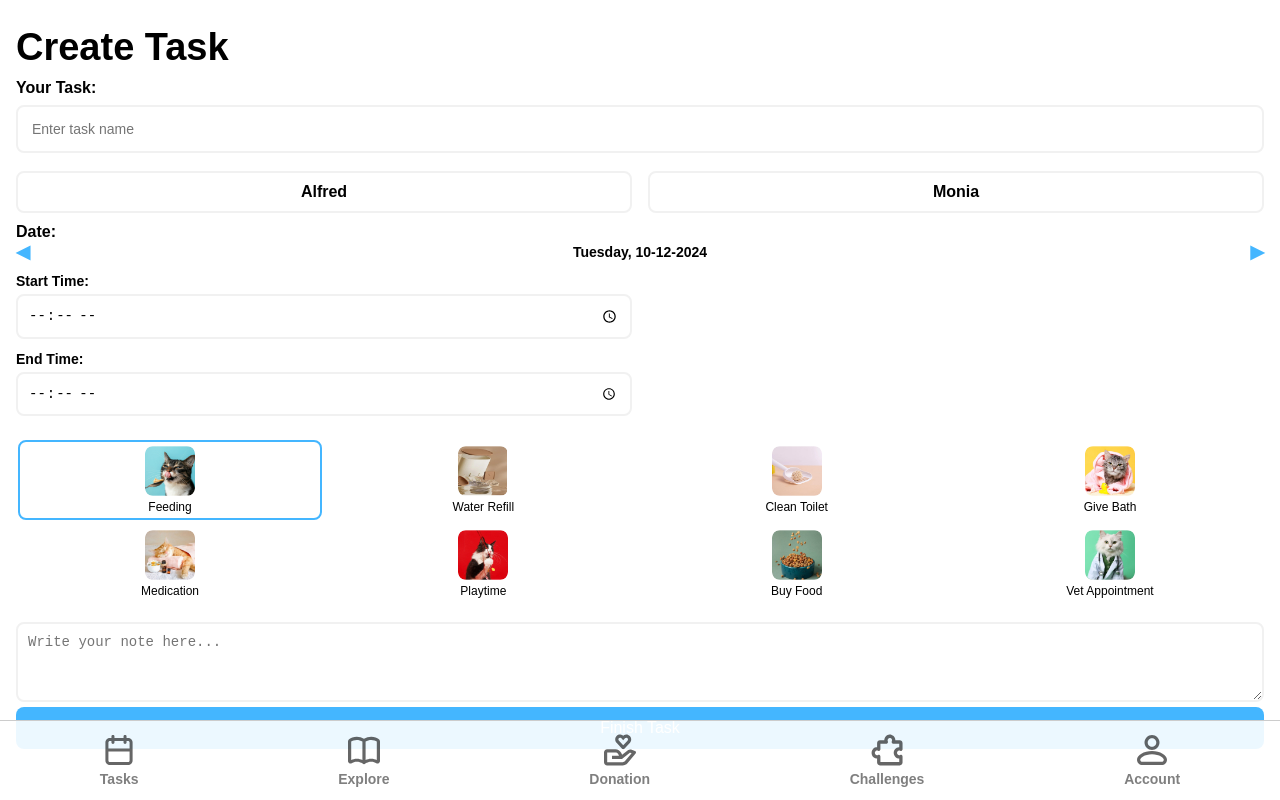
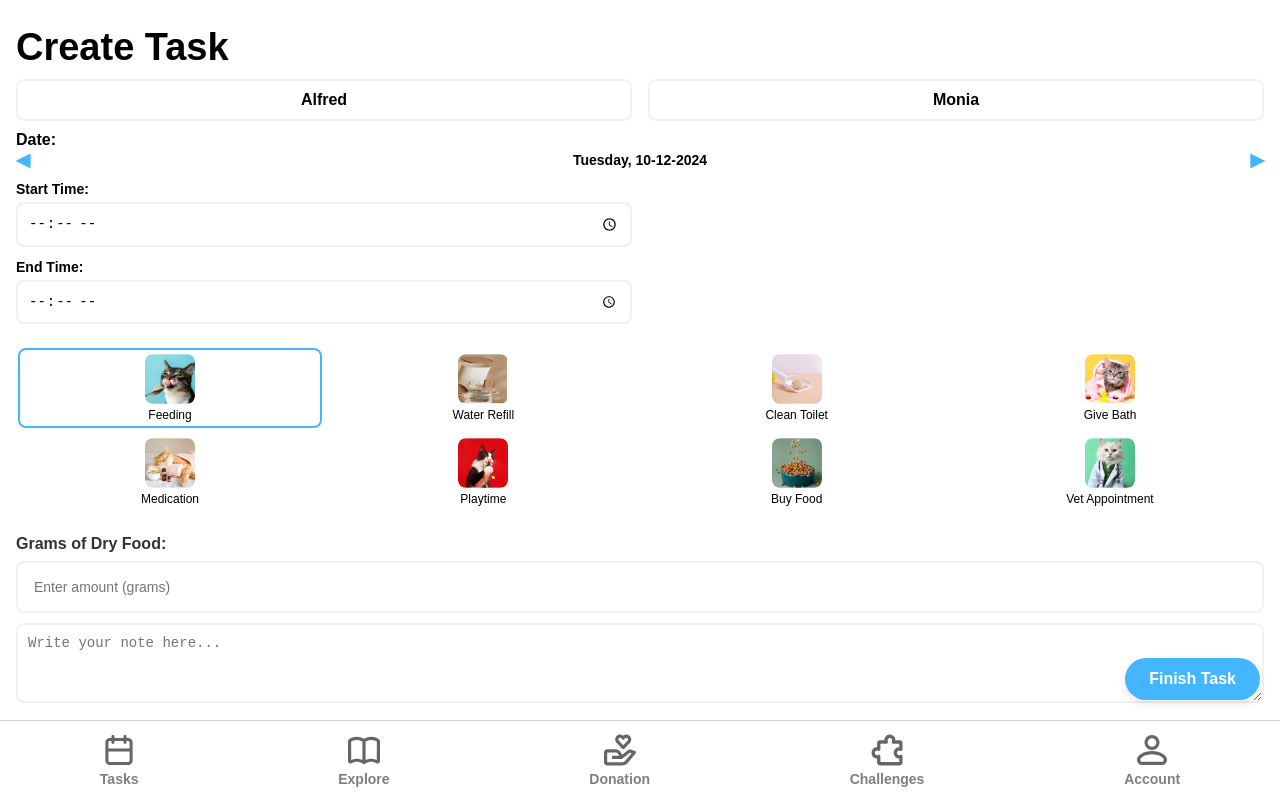
Before and after one commit to muhcho/whiskr, a React (Vite) app: page /create-task in a window 1280 px wide. Both pictures are taken after a click on the element "Feeding". Built offline with nearby package versions, Linux system fonts and the light colour scheme; a web font is replaced by a local one.

Commit message:
muahaaha

```diff
--- a/src/index.css
+++ b/src/index.css
@@ -415,6 +415,9 @@ height: 49px;
   padding-left: -30px;
 }
 
+
+
+
 .task-details {
   display: flex;
   align-items: center;
@@ -670,6 +673,36 @@ height: 49px;
   border: 2px solid #44b6ff;
 }
 
+.feeding-input-section {
+  margin-top: 5px;
+}
+
+.feeding-input-label {
+  display: block;
+  font-size: 16px;
+  font-weight: bold;
+  margin-bottom: 8px;
+  color: #333; /* Matches the text color of other labels */
+}
+
+.feeding-input {
+  width: 100%;
+  padding: 16px;
+  border: 2px solid #f1f1f1;
+  border-radius: 8px;
+  font-size: 14px;
+  transition: border-color 0.3s ease;
+  margin-bottom: 10px;
+
+}
+
+.feeding-input:focus {
+  border-color: #44b6ff; /* Matches the selected style of other inputs */
+  outline: none;
+}
+
+
+
 .notes-input {
   width: 100%;
   height: 80px;
@@ -680,17 +713,30 @@ height: 49px;
 }
 
 .finish-task-button {
-  margin-top: 5px;
-  width: 100%;
-  padding: 12px;
+  display: inline-flex;
+  justify-content: center;
+  align-items: center;
+  gap: 8px;
+  width: auto;
+  padding: 12px 24px; /* Padding for the button */
   background-color: #44b6ff;
-  color: #fff;
+  color: white;
   font-size: 16px;
+  font-weight: bold;
   border: none;
-  border-radius: 8px;
+  border-radius: 25px;
+  box-shadow: 0px 4px 8px rgba(0, 0, 0, 0.1);
   cursor: pointer;
   transition: all 0.3s ease-in-out;
 }
+
+.finish-task-button-container {
+  position: fixed; /* Keeps the button in the same position on the screen */
+  bottom: 100px; /* Distance from the bottom of the viewport */
+  right: 20px; /* Distance from the right side of the viewport */
+  z-index: 9999; /* Ensures it hovers above all other elements */
+}
+
 
 .finish-task-button:hover {
   background-color: #357ab8;
--- a/src/pages/CreateTaskPage.jsx
+++ b/src/pages/CreateTaskPage.jsx
@@ -14,13 +14,13 @@ export default function CreateTaskPage() {
   const location = useLocation();
   const preselectedTask = location.state?.selectedTask || null;
 
-  const [taskName, setTaskName] = useState("");
   const [petName, setPetName] = useState("");
   const [date, setDate] = useState(new Date());
   const [startTime, setStartTime] = useState("");
   const [endTime, setEndTime] = useState("");
   const [selectedTaskType, setSelectedTaskType] = useState(preselectedTask);
   const [notes, setNotes] = useState("");
+  const [foodAmount, setFoodAmount] = useState("");
 
   const taskTypes = [
     { name: "Feeding", image: FeedingImg, color: "#D6F2FE" },
@@ -46,21 +46,22 @@ export default function CreateTaskPage() {
   const formattedDate = `${daysOfWeek[date.getDay()]}, ${String(date.getDate()).padStart(2, "0")}-${String(date.getMonth() + 1).padStart(2, "0")}-${date.getFullYear()}`;
 
   const handleFinishTask = async () => {
-    if (!taskName || !selectedTaskType || !petName) {
-      alert("Please provide a task name, select a task type, and pet name!");
+    if (!selectedTaskType || !petName) {
+      alert("Please select a task type and pet name!");
       return;
     }
 
     const newTask = {
-      taskName,
       nameOfTask: selectedTaskType.name,
       petName,
       date: date.toISOString().split("T")[0],
       startTime: startTime || "Anytime",
       endTime: endTime || "Anytime",
+      duration: startTime && endTime ? `${calculateDuration()} minutes` : "Anytime",
       notes,
       color: selectedTaskType.color,
       completed: false,
+      foodAmount: selectedTaskType.name === "Feeding" ? foodAmount : undefined,
     };
 
     try {
@@ -83,21 +84,21 @@ export default function CreateTaskPage() {
     }
   };
 
+  const calculateDuration = () => {
+    if (!startTime || !endTime) return "Anytime";
+    const [startHour, startMinute] = startTime.split(":").map(Number);
+    const [endHour, endMinute] = endTime.split(":").map(Number);
+
+    const startTotalMinutes = startHour * 60 + startMinute;
+    const endTotalMinutes = endHour * 60 + endMinute;
+
+    const durationMinutes = endTotalMinutes - startTotalMinutes;
+    return durationMinutes > 0 ? durationMinutes : "Invalid time";
+  };
+
   return (
     <div className="create-task-page">
       <h1 className="page-title">Create Task</h1>
-
-      {/* Task Name Input */}
-      <div className="task-name-section">
-        <label className="task-name-label">Your Task:</label>
-        <input
-          type="text"
-          className="task-name-input"
-          placeholder="Enter task name"
-          value={taskName}
-          onChange={(e) => setTaskName(e.target.value)}
-        />
-      </div>
 
       {/* Pet Selection */}
       <div className="pet-selection">
@@ -169,6 +170,20 @@ export default function CreateTaskPage() {
         ))}
       </div>
 
+      {/* Additional Input for Feeding */}
+      {selectedTaskType?.name === "Feeding" && (
+        <div className="feeding-input-section">
+          <label className="feeding-input-label">Grams of Dry Food:</label>
+          <input
+            type="number"
+            className="feeding-input"
+            placeholder="Enter amount (grams)"
+            value={foodAmount}
+            onChange={(e) => setFoodAmount(e.target.value)}
+          />
+        </div>
+      )}
+
       {/* Notes Input */}
       <textarea
         className="notes-input"
@@ -178,9 +193,11 @@ export default function CreateTaskPage() {
       ></textarea>
 
       {/* Finish Task Button */}
-      <button className="finish-task-button" onClick={handleFinishTask}>
-        Finish Task
-      </button>
+      <div className="finish-task-button-container">
+        <button className="finish-task-button" onClick={handleFinishTask}>
+          Finish Task
+        </button>
+      </div>
     </div>
   );
 }
--- a/src/pages/HomePage.jsx
+++ b/src/pages/HomePage.jsx
@@ -1,7 +1,7 @@
 import React, { useState, useEffect } from "react";
 import CalendarIcon from "../assets/Images/calendar_homepage.svg";
 import DurationIcon from "../assets/Images/duration_icon.svg";
-import AmountIcon from "../assets/Images/amout_icon.svg";
+import AmountIcon from "../assets/Images/amout_icon.svg"; // Icon for food amount
 import ThreeDotsIcon from "../assets/Images/threedotstask.svg";
 import PlusButton from "../assets/Images/plusButton.svg";
 import { useNavigate } from "react-router-dom";
@@ -29,6 +29,7 @@ export default function HomePage() {
           id,
           ...task,
           notes: task.notes || "No additional notes provided", // Handle notes separately
+          foodAmount: task.foodAmount || null, // Ensure foodAmount is available for feeding tasks
         }));
         setTasks(formattedTasks);
       } catch (error) {
@@ -185,6 +186,13 @@ export default function HomePage() {
                       <img src={DurationIcon} alt="Duration" />
                       <span>{task.duration}</span>
                     </div>
+                    {/* Food Amount for Feeding Task */}
+                    {task.nameOfTask === "Feeding" && task.foodAmount && (
+                      <div className="task-amount">
+                        <img src={AmountIcon} alt="Food Amount" />
+                        <span>{task.foodAmount} grams</span>
+                      </div>
+                    )}
                     {task.notes && (
                       <div className="task-notes">
                         <span>Notes: {task.notes}</span>
```
Also changed, not shown: src/components/TaskComponent.jsx (+9 -3 lines).
